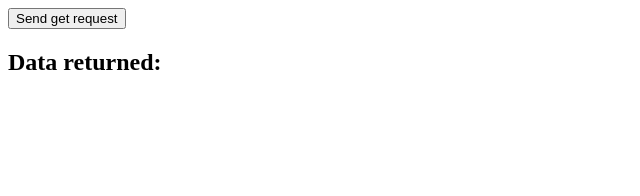
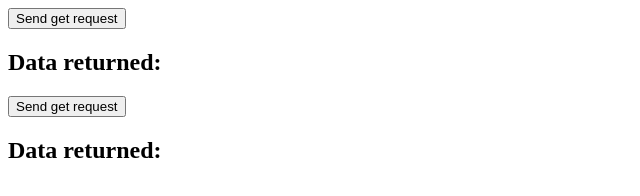
Before and after one commit to jessegabriels/API-Project2-Front, a plain HTML site: page index.html in a window 1280 px wide. Shown: the whole page, without its empty margins (0-640 px from the left). Drawn offline with nearby package versions, Linux system fonts and the light colour scheme.

Commit message:
2de get point

```diff
--- a/index.html
+++ b/index.html
@@ -19,6 +19,20 @@
         </h2>
     </div>
 
+    <div x-data="{
+        responsedata: {},
+
+        async getLocations() {
+            this.responsedata = await (await fetch('https://airsoft-api-service-jessegabriels.cloud.okteto.net/locations/')).json();
+
+        }
+    }">
+        <button x-on:click="getLocations">Send get request</button>
+        <h2>
+            Data returned: <strong x-text="responsedata[0].location_name"></strong>
+        </h2>
+    </div>
+
 </body>
 
 </html>
```
